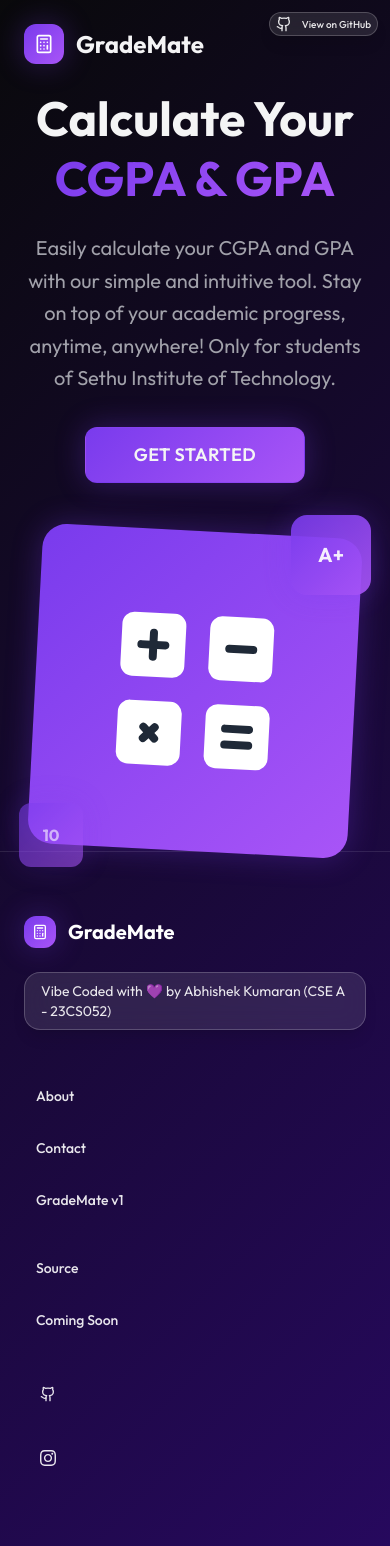
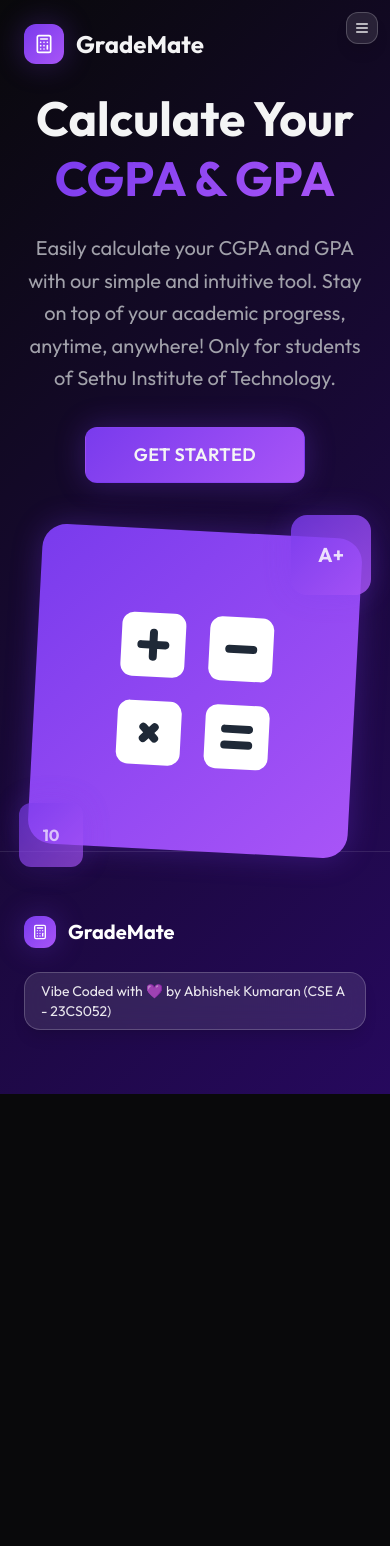
Before and after one commit to Lynchy21/grademate, a React (Vite) app: page / in a window 390 px wide. After the commit the page ends 1094 px from the top, so only its background shows below. Built offline with nearby package versions, Linux system fonts and the light colour scheme.

Commit message:
Added mobile hamburger menu
Add mobile menu and update GitHub button

```diff
--- a/src/pages/Index.tsx
+++ b/src/pages/Index.tsx
@@ -1,9 +1,11 @@
+import { useState } from "react";
 import { useNavigate } from "react-router-dom";
 import { Button } from "@/components/ui/button";
-import { Calculator, Github } from "lucide-react";
+import { Calculator, Github, Menu, X } from "lucide-react";
 
 const Index = () => {
   const navigate = useNavigate();
+  const [menuOpen, setMenuOpen] = useState(false);
 
   return (
     <div className="min-h-screen bg-gradient-hero text-foreground">
@@ -15,15 +17,83 @@ const Index = () => {
           </div>
           <span className="text-2xl font-bold">GradeMate</span>
         </div>
+
+        {/* Desktop GitHub Button */}
         <Button
           variant="ghost"
           size="sm"
-          className="bg-white/10 backdrop-blur-md border border-white/20 rounded-lg text-white/90 hover:bg-white/20 hover:text-white transition-all duration-300 shadow-lg fixed top-3 right-3 z-50 text-[10px] px-1.5 py-0.5 h-6 md:top-6 md:right-6 md:text-sm md:px-3 md:h-9 md:rounded-xl"
-          onClick={() => window.open("https://github.com/Lynchy21/grademate", "_blank")}
+          className="hidden md:flex bg-white/10 backdrop-blur-md border border-white/20 rounded-xl text-white/90 hover:bg-white/20 hover:text-white transition-all duration-300 shadow-lg fixed top-6 right-6 z-50 text-sm px-3 h-9"
+          onClick={() => window.open("https://github.com/Lynchy21", "_blank")}
         >
-          <Github className="w-2.5 h-2.5 mr-0.5 md:w-4 md:h-4 md:mr-2" />
+          <Github className="w-4 h-4 mr-2" />
           View on GitHub
         </Button>
+
+        {/* Mobile Hamburger Button */}
+        <Button
+          variant="ghost"
+          size="icon"
+          className="md:hidden bg-white/10 backdrop-blur-md border border-white/20 rounded-lg text-white/90 hover:bg-white/20 hover:text-white transition-all duration-300 shadow-lg fixed top-3 right-3 z-50 w-8 h-8"
+          onClick={() => setMenuOpen(!menuOpen)}
+        >
+          {menuOpen ? <X className="w-4 h-4" /> : <Menu className="w-4 h-4" />}
+        </Button>
+
+        {/* Mobile Menu Overlay */}
+        {menuOpen && (
+          <div className="md:hidden fixed inset-0 z-40 bg-background/95 backdrop-blur-md animate-fade-in">
+            <div className="flex flex-col items-center justify-center h-full gap-6 p-6">
+              <Button
+                variant="ghost"
+                className="text-white/90 hover:text-white text-lg"
+                onClick={() => { navigate("/about"); setMenuOpen(false); }}
+              >
+                About
+              </Button>
+              <Button
+                variant="ghost"
+                className="text-white/90 hover:text-white text-lg"
+                onClick={() => setMenuOpen(false)}
+              >
+                Contact
+              </Button>
+              <Button
+                variant="ghost"
+                className="text-white/90 hover:text-white text-lg"
+                onClick={() => { window.open("https://lynchy21.github.io/gpa-calculator/", "_blank"); setMenuOpen(false); }}
+              >
+                GradeMate v1
+              </Button>
+              <Button
+                variant="ghost"
+                className="text-white/90 hover:text-white text-lg"
+                onClick={() => { window.open("https://github.com/Lynchy21", "_blank"); setMenuOpen(false); }}
+              >
+                <Github className="w-5 h-5 mr-2" />
+                GitHub
+              </Button>
+              <div className="flex gap-4 mt-4">
+                <Button
+                  variant="ghost"
+                  size="icon"
+                  className="text-white/90 hover:text-white w-12 h-12 rounded-full hover:bg-white/10"
+                  onClick={() => window.open("https://github.com/Lynchy21", "_blank")}
+                >
+                  <Github className="w-5 h-5" />
+                </Button>
+                <Button
+                  variant="ghost"
+                  size="icon"
+                  className="text-white/90 hover:text-white w-12 h-12 rounded-full hover:bg-white/10"
+                >
+                  <svg className="w-5 h-5" fill="currentColor" viewBox="0 0 24 24" xmlns="http://www.w3.org/2000/svg">
+                    <path d="M12 2.163c3.204 0 3.584.012 4.85.07 3.252.148 4.771 1.691 4.919 4.919.058 1.265.069 1.645.069 4.849 0 3.205-.012 3.584-.069 4.849-.149 3.225-1.664 4.771-4.919 4.919-1.266.058-1.644.07-4.85.07-3.204 0-3.584-.012-4.849-.07-3.26-.149-4.771-1.699-4.919-4.92-.058-1.265-.07-1.644-.07-4.849 0-3.204.013-3.583.07-4.849.149-3.227 1.664-4.771 4.919-4.919 1.266-.057 1.645-.069 4.849-.069zm0-2.163c-3.259 0-3.667.014-4.947.072-4.358.2-6.78 2.618-6.98 6.98-.059 1.281-.073 1.689-.073 4.948 0 3.259.014 3.668.072 4.948.2 4.358 2.618 6.78 6.98 6.98 1.281.058 1.689.072 4.948.072 3.259 0 3.668-.014 4.948-.072 4.354-.2 6.782-2.618 6.979-6.98.059-1.28.073-1.689.073-4.948 0-3.259-.014-3.667-.072-4.947-.196-4.354-2.617-6.78-6.979-6.98-1.281-.059-1.69-.073-4.949-.073zm0 5.838c-3.403 0-6.162 2.759-6.162 6.162s2.759 6.163 6.162 6.163 6.162-2.759 6.162-6.163c0-3.403-2.759-6.162-6.162-6.162zm0 10.162c-2.209 0-4-1.79-4-4 0-2.209 1.791-4 4-4s4 1.791 4 4c0 2.21-1.791 4-4 4zm6.406-11.845c-.796 0-1.441.645-1.441 1.44s.645 1.44 1.441 1.44c.795 0 1.439-.645 1.439-1.44s-.644-1.44-1.439-1.44z"/>
+                  </svg>
+                </Button>
+              </div>
+            </div>
+          </div>
+        )}
       </header>
 
       {/* Hero Section */}
@@ -113,8 +183,8 @@ const Index = () => {
               </div>
             </div>
 
-            {/* Right Columns */}
-            <div className="flex flex-col sm:flex-row gap-8 lg:gap-12">
+            {/* Right Columns - Hidden on mobile, shown in hamburger menu */}
+            <div className="hidden md:flex flex-col sm:flex-row gap-8 lg:gap-12">
               {/* Column 1 */}
               <div className="flex flex-col gap-4">
                 <Button
```
